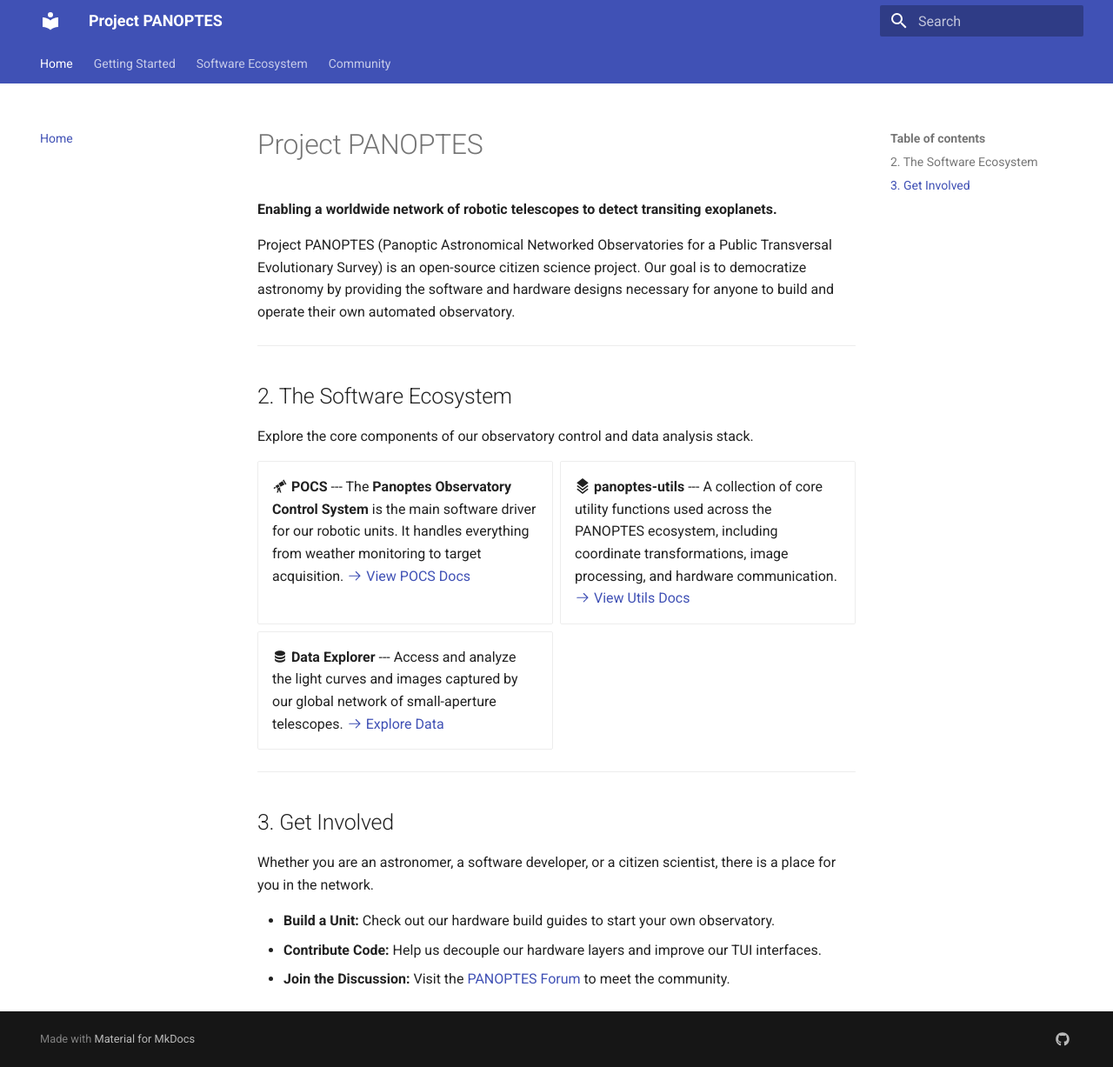
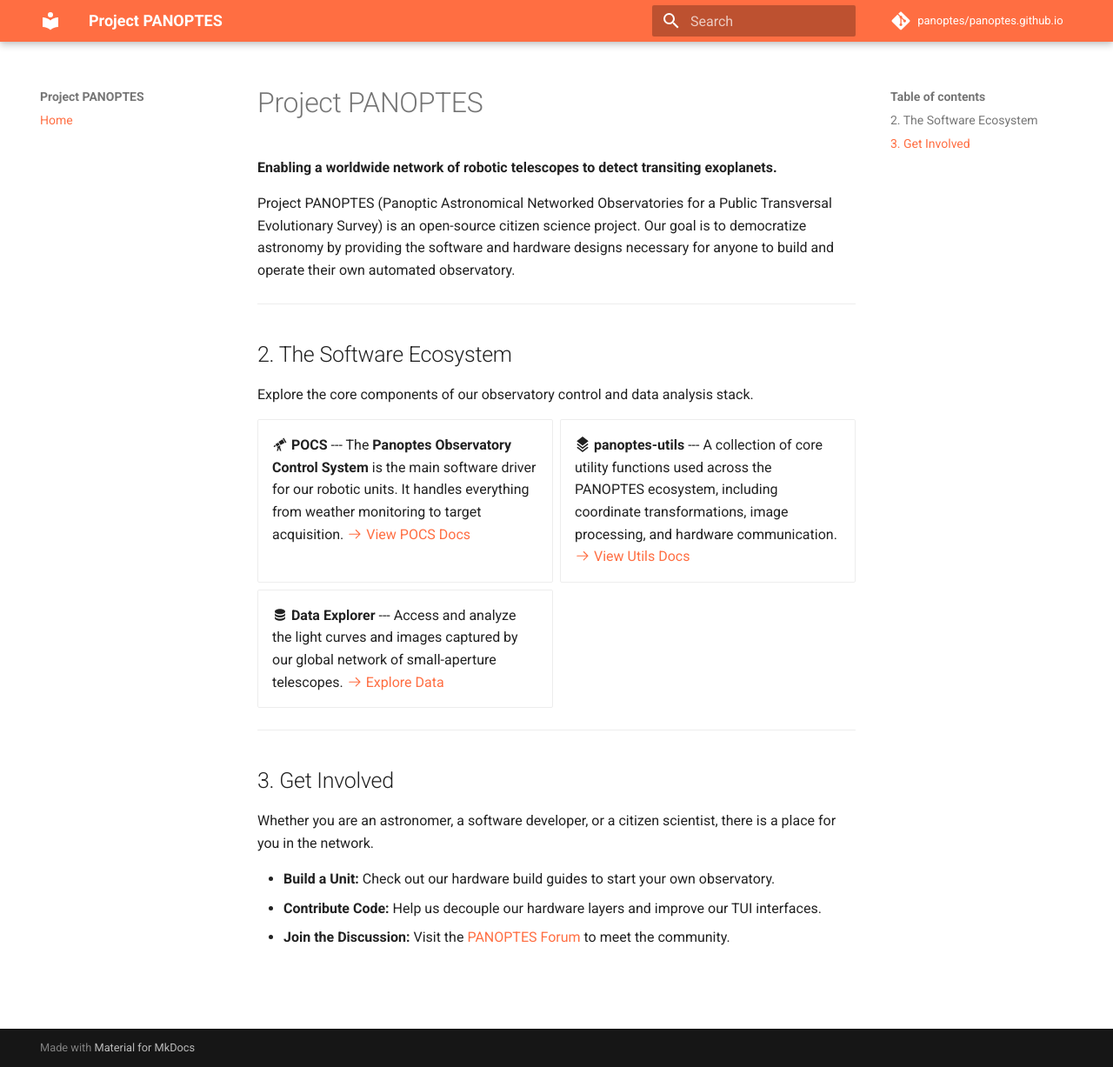
Before and after one commit to panoptes/panoptes.github.io, an MkDocs documentation site: the page built from docs/index.md, in a window 1280 px wide and 1227 px high. Shown: the whole window at 87% size. Built offline with MkDocs 1.6.1 and Material for MkDocs 9.7.7, drawn with Linux system fonts in a browser that asks for light colours; comment, search, counter and statistics services are not loaded.

Commit message:
Harmonize MkDocs theme and features with project standards

```diff
--- a/mkdocs.yml
+++ b/mkdocs.yml
@@ -1,21 +1,17 @@
 site_name: Project PANOPTES
 site_url: https://panoptes.github.io/
+repo_url: https://github.com/panoptes/panoptes.github.io
+repo_name: panoptes/panoptes.github.io
+
 theme:
   name: material
   palette:
-    - media: "(prefers-color-scheme: dark)"
-      scheme: slate
-      primary: deep blue
-      accent: deep blue
-    - media: "(prefers-color-scheme: light)"
-      scheme: default
-      primary: deep blue
-      accent: deep blue
+    primary: deep orange
+    accent: light blue
   features:
-    - navigation.tabs          # Top horizontal navigation
-    - navigation.sections      # Grouping in the sidebar
-    - content.code.copy        # One-click copy for code blocks
-    - content.code.annotate    # Explanatory bubbles in code
+    - navigation.sections
+    - navigation.top
+    - content.code.copy
 
 markdown_extensions:
   - attr_list
@@ -29,13 +25,3 @@
 
 nav:
   - Home: index.md
-  - Getting Started: getting-started.md
-  - Software Ecosystem:
-    - POCS: https://projectpanoptes.org/POCS
-    - Utils: https://projectpanoptes.org/panoptes-utils
-  - Community: https://forum.projectpanoptes.org
-
-extra:
-  social:
-    - icon: fontawesome/brands/github
-      link: https://github.com/panoptes
```
